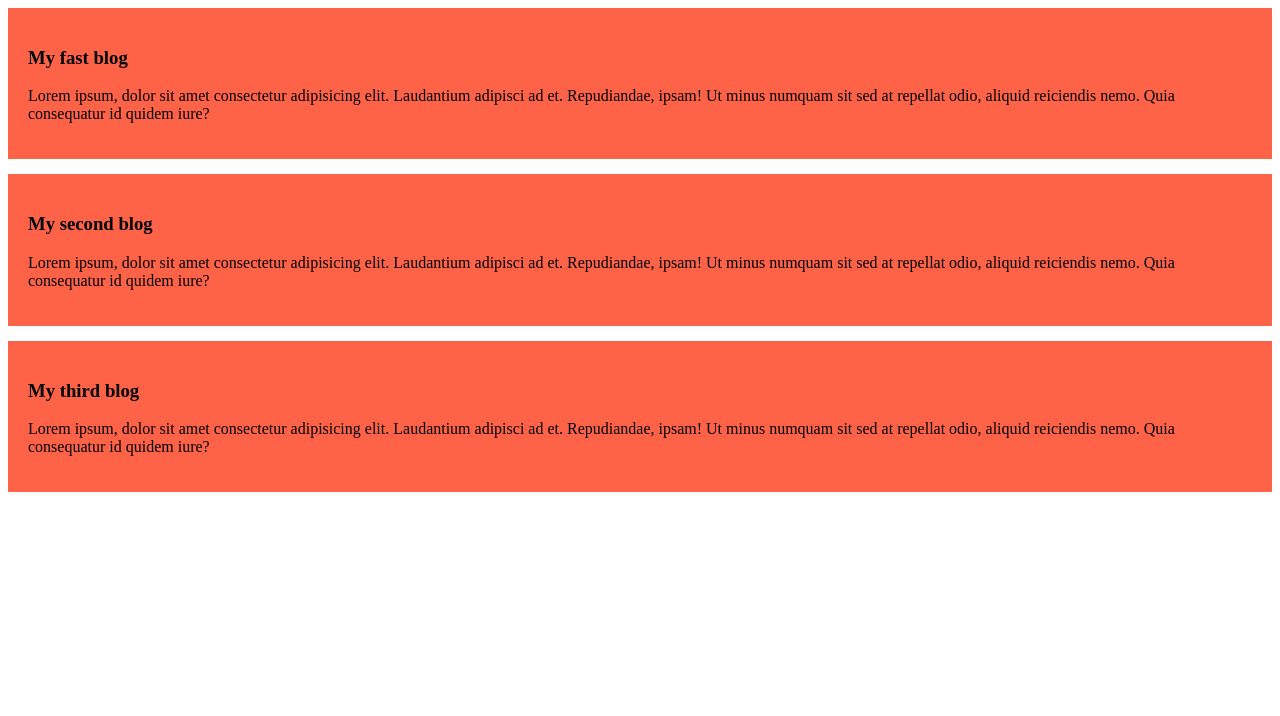
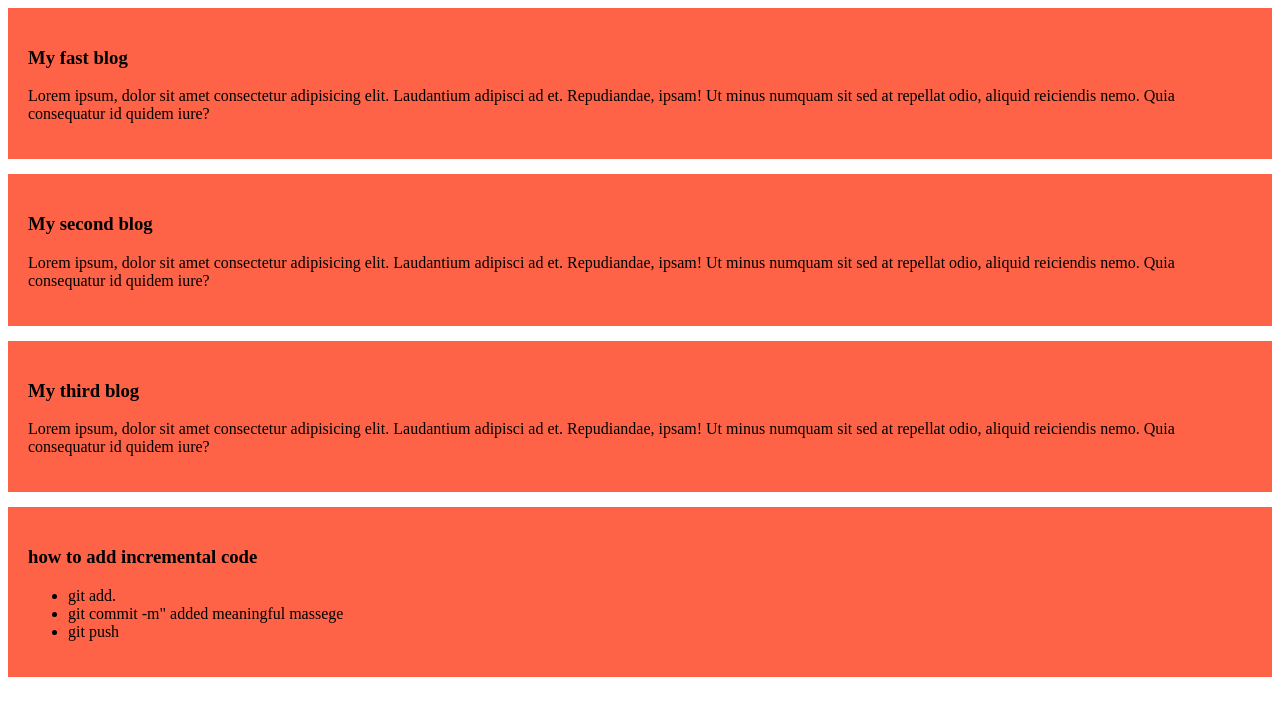
Before and after one commit to jamil986/fast-github-repo, a plain HTML site: page index.html in a window 1280 px wide. Drawn offline with Linux system fonts and the light colour scheme.

Commit message:
added a list to push code

```diff
--- a/index.html
+++ b/index.html
@@ -14,5 +14,19 @@
     <div> <h3>My third blog</h3>
     <p>Lorem ipsum, dolor sit amet consectetur adipisicing elit. Laudantium adipisci ad et. Repudiandae, ipsam! Ut minus numquam sit sed at repellat odio, aliquid reiciendis nemo. Quia consequatur id quidem iure?</p></div>
 
+
+    <div>
+<h3>how to add incremental code</h3>
+<ul>
+<li>git add.</li>
+<li>git commit -m" added meaningful massege</li>
+<li>git push</li>
+
+
+</ul>
+
+
+    </div>
+
 </body>
 </html>
```
